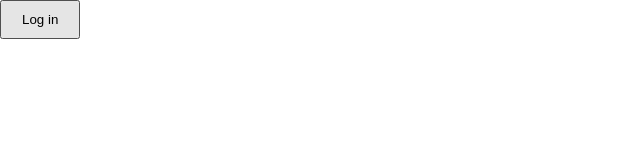
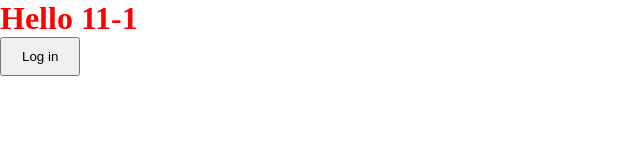
Before and after one commit to kaebnaa/11-1-app, a plain HTML site: page index.html in a window 1280 px wide. Shown: the whole page, without its empty margins (0-640 px from the left). Drawn offline with Linux system fonts and the light colour scheme.

Commit message:
h1 tag oruulla

```diff
--- a/index.html
+++ b/index.html
@@ -32,9 +32,14 @@
             background-color: white;
             border-radius: 30px;
         }
+        h1{
+            color: red;
+        }
     </style>
 </head>
 <body>
+
+    <h1>Hello 11-1</h1>
 
     <button>Log in</button>
 
```
